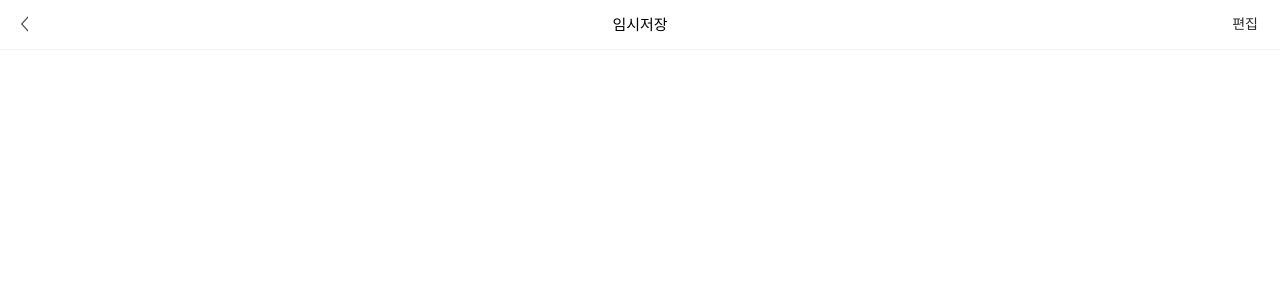
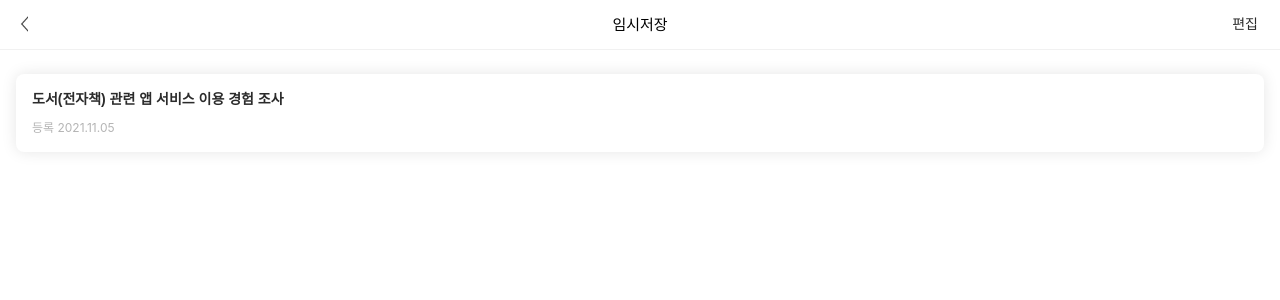
Before and after one commit to Lee-Seonghyun316/AnyVey, a React (Create React App) app in the folder app/: page /temporary-storage in a window 1280 px wide. Shown: the top 300 px of the page. Built offline with nearby package versions, Linux system fonts and the light colour scheme.

Commit message:
style: 임시저장 설문 ui 생성

```diff
--- a/app/src/features/header/HeaderContainer.tsx
+++ b/app/src/features/header/HeaderContainer.tsx
@@ -1,6 +1,5 @@
 import React from 'react';
 import styled from 'styled-components';
-import backImage from '../../common/images/back.png';
 
 interface Props {
   title: string;
@@ -18,7 +17,6 @@ const HeaderContainer: React.FC<Props> = ({ children, title }) => {
 export default HeaderContainer;
 
 const Wrap = styled.section`
-  position: absolute;
   width: 100vw;
   display: flex;
   justify-content: space-between;
@@ -32,11 +30,7 @@ const Title = styled.h1`
   font-size: 15px;
   line-height: 20px;
   position: absolute;
-  left: 50%;
-  top: 50%;
+  left: 50vw;
+  top: 25px;
   transform: translate(-50%, -50%);
 `;
-
-const Container = styled.div`
-  background-color: #fff;
-`;
--- a/app/src/features/mySurvey/temporaryStorage/TemporaryStorage.tsx
+++ b/app/src/features/mySurvey/temporaryStorage/TemporaryStorage.tsx
@@ -10,13 +10,23 @@ const TemporaryStorage = () => {
         <Back />
         <TextButton>편집</TextButton>
       </HeaderContainer>
+      <Content>
+        <Survey>
+          <Title>도서(전자책) 관련 앱 서비스 이용 경험 조사</Title>
+          <Date>등록 2021.11.05</Date>
+        </Survey>
+      </Content>
     </Wrap>
   );
 };
 
 export default TemporaryStorage;
 
-const Wrap = styled.section``;
+const Wrap = styled.section`
+  display: flex;
+  flex-direction: column;
+  height: 100vh;
+`;
 
 const TextButton = styled.button`
   font-weight: normal;
@@ -30,3 +40,30 @@ const Back = styled.button`
   background-repeat: no-repeat;
   background-size: cover;
 `;
+
+const Content = styled.div`
+  margin-top: 8px;
+`;
+
+const Survey = styled.div`
+  background: #ffffff;
+  box-shadow: 0px 0px 15px rgba(0, 0, 0, 0.1);
+  border-radius: 8px;
+  padding: 16px;
+  margin: 16px;
+`;
+
+const Title = styled.h1`
+  font-weight: 600;
+  font-size: 14px;
+  line-height: 19px;
+  color: #2b2b2b;
+  margin-bottom: 9px;
+`;
+
+const Date = styled.span`
+  font-weight: normal;
+  font-size: 12px;
+  line-height: 16px;
+  color: #b4b4b4;
+`;
```
